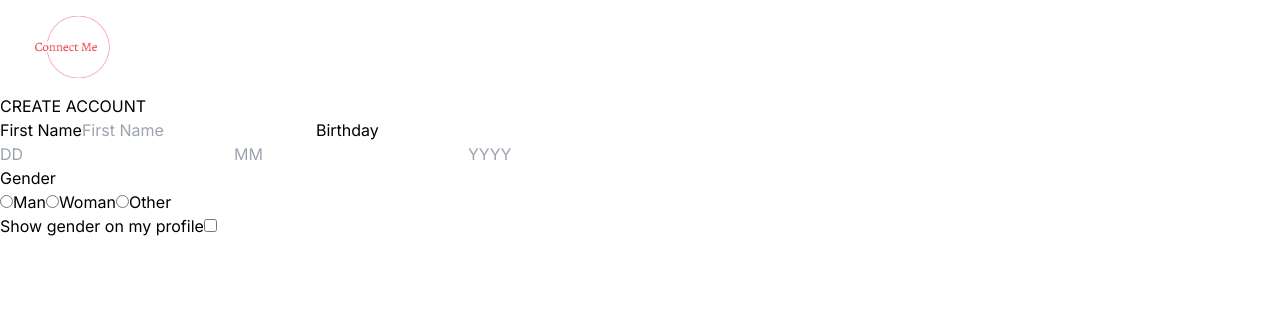
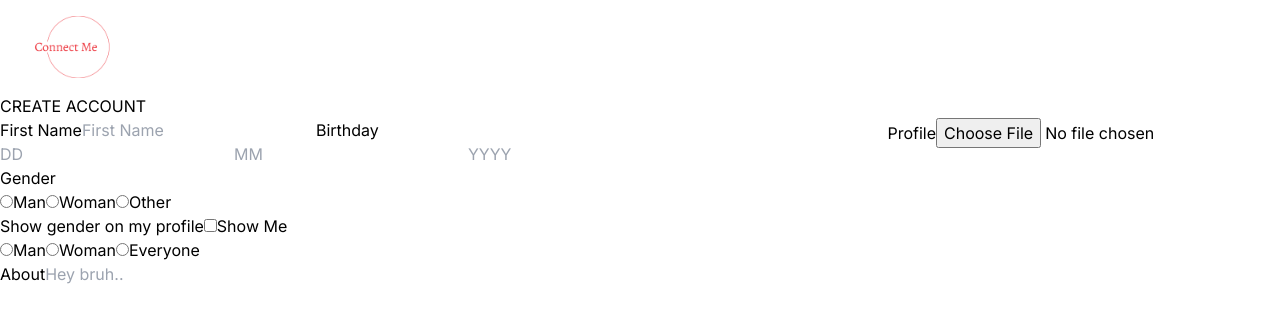
Before and after one commit to K-Aayush/ConnectMe, a Next.js app: page /onBoard in a window 1280 px wide. Shown: the top 322 px of the page. Built offline with nearby package versions, Linux system fonts and the light colour scheme.

Commit message:
select image form

```diff
--- a/src/app/onBoard/page.tsx
+++ b/src/app/onBoard/page.tsx
@@ -5,12 +5,22 @@ import { NavBar } from '@/components'
 
 
 const OnBoard = () => {
+    const [profileImage, setProfileImage] = useState<File | null>(null);
+
     const handleSubmit = () => {
         console.log('submit')
     }
 
     const handleChange = () => {
         console.log('change')
+    }
+
+    const handleImageChange = (e: React.ChangeEvent<HTMLInputElement>) => {
+        const file = e.target.files?.[0];
+
+        if (file) {
+            setProfileImage(file);
+        }
     }
 
     return (
@@ -23,7 +33,10 @@ const OnBoard = () => {
             <div>
                 <h2>CREATE ACCOUNT</h2>
 
-                <form action="">
+                <form
+                className="flex justify-between"
+                action=""
+                >
                     <section>
                         <label htmlFor="first_name">First Name</label>
                         <input
@@ -105,12 +118,77 @@ const OnBoard = () => {
 
                         <label htmlFor="show-gender">Show gender on my profile</label>
                         <input
-                                id="show-gender"
-                                type="checkbox"
-                                name="show_gender"
+                            id="show-gender"
+                            type="checkbox"
+                            name="show_gender"
+                            onChange={handleChange}
+                            checked={false}
+                        />
+
+                        <label>Show Me</label>
+                        <div>
+                            <input
+                                id="man-gender-interest"
+                                type="radio"
+                                name="gender_interest"
+                                required={true}
+                                value="man"
                                 onChange={handleChange}
                                 checked={false}
+                            />
+                            <label htmlFor="man-gender-interest">Man</label>
+
+                            <input
+                                id="woman-gender-interest"
+                                type="radio"
+                                name="gender_interest"
+                                required={true}
+                                value="woman"
+                                onChange={handleChange}
+                                checked={false}
+                            />
+                            <label htmlFor="woman-gender-interest">Woman</label>
+
+                            <input
+                                id="other-gender-interest"
+                                type="radio"
+                                name="gender_interest"
+                                required={true}
+                                value="everyone"
+                                onChange={handleChange}
+                                checked={false}
+                            />
+                            <label htmlFor="other-gender-interest">Everyone</label>
+                        </div>
+
+                        <label htmlFor="about">About</label>
+                        <input
+                            id="about"
+                            type="text"
+                            name="about"
+                            required={true}
+                            placeholder="Hey bruh.."
+                            value={""}
+                            onChange={handleChange}
                         />
+                    </section>
+
+                    <section>
+                        <label htmlFor="photo">Profile</label>
+                        <input
+                            id="photo"
+                            type="file"
+                            name="photo"
+                            accept="image/*"
+                            onChange={handleImageChange}
+                        />
+                        {profileImage && (
+                            <img
+                                src={URL.createObjectURL(profileImage)}
+                                alt="Profile Preview"
+                                style={{ maxWidth: '500px', maxHeight: '500px', marginTop: '10px' }}
+                            />
+                        )}
                     </section>
                 </form>
             </div>
```
